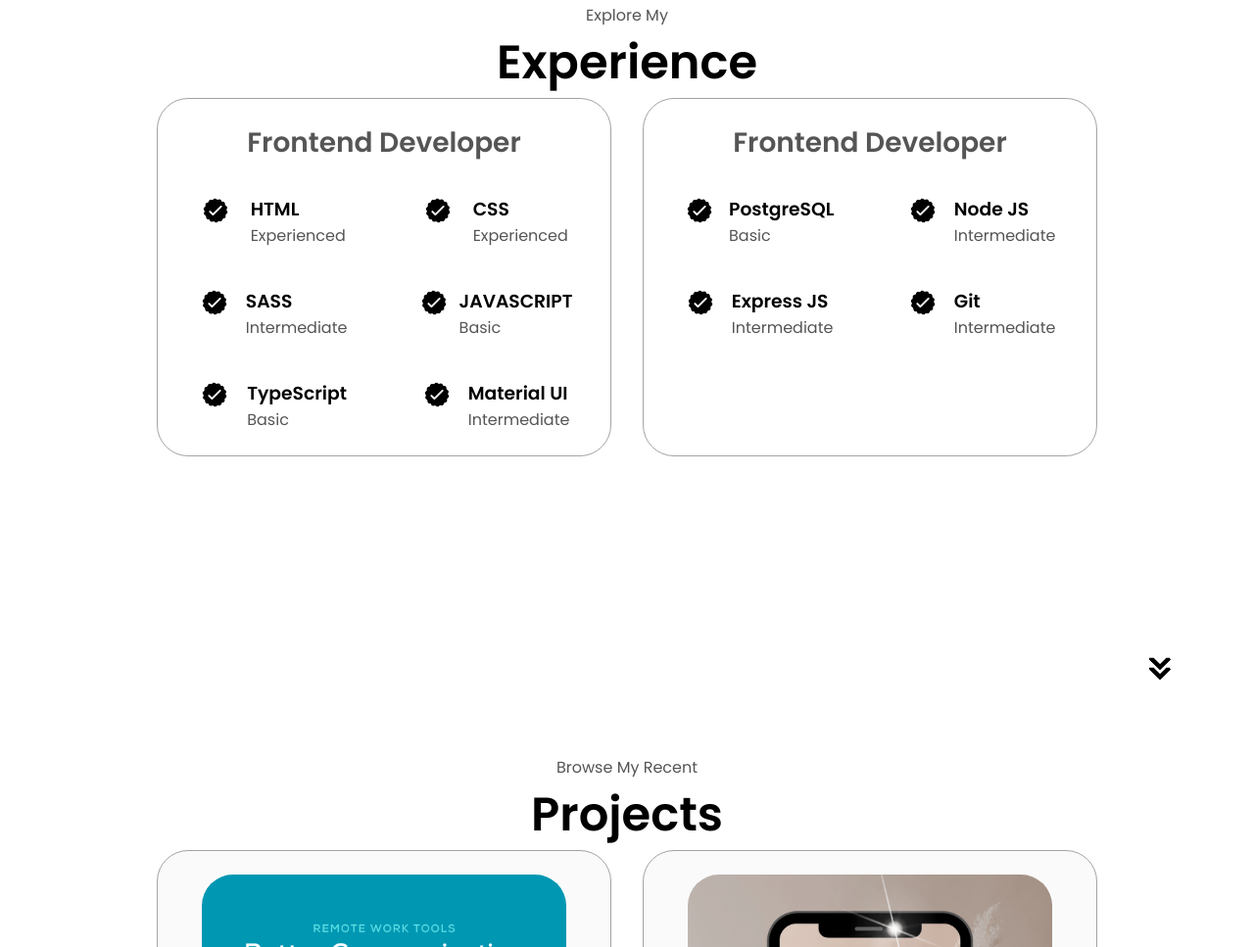
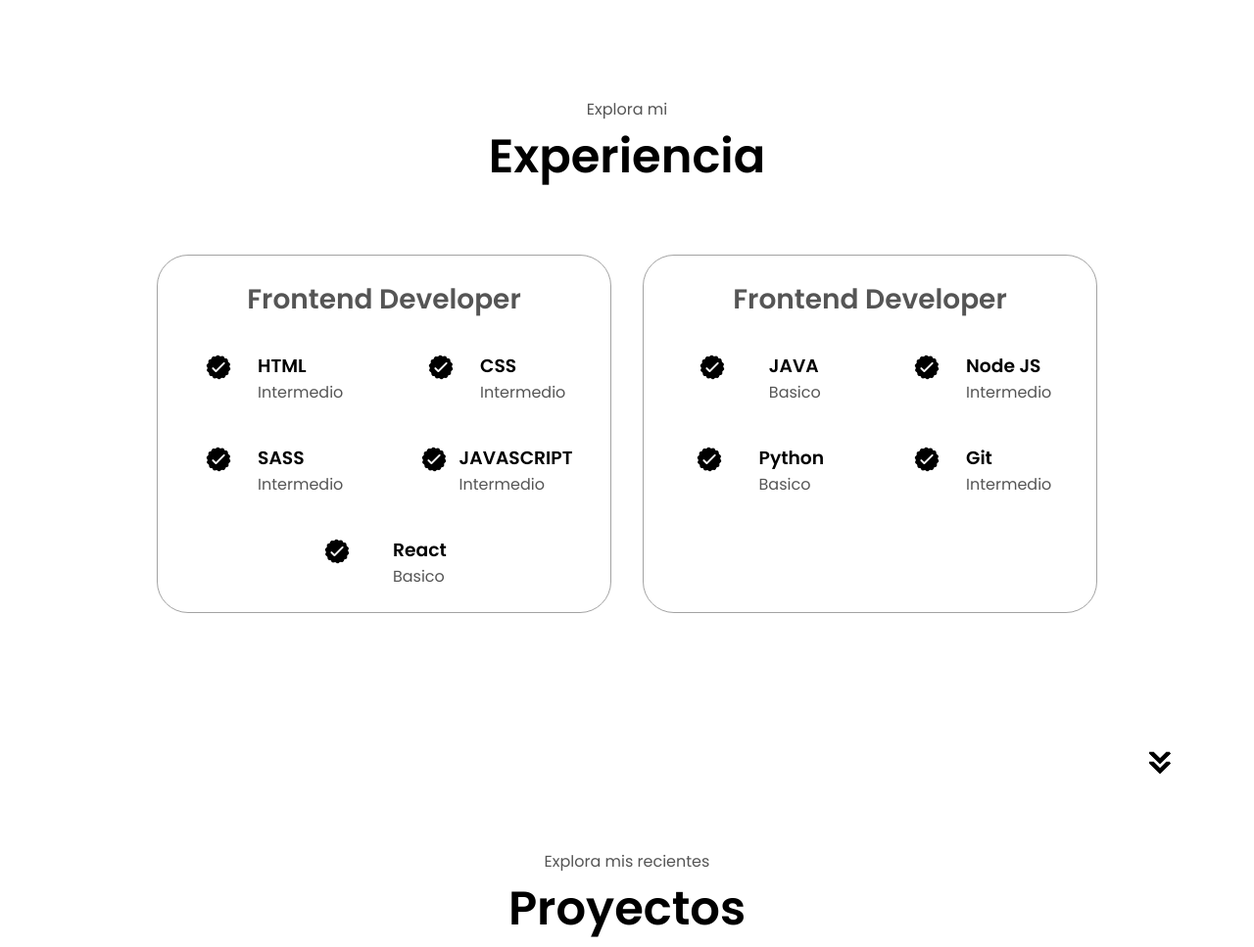
Before and after one commit to Juaanx7/PortfolioFotografia, a plain HTML site: page index.html in a window 1280 px wide. Shown: the part 1693-2660 px from the top of the page at 98% size. Drawn offline with Linux system fonts and the light colour scheme.

Commit message:
Se termino la personalizacion de la web

```diff
--- a/index.html
+++ b/index.html
@@ -48,8 +48,8 @@
                 <button class="btn btn-color-1" onclick="location.href='./#Contact'">Contacto</button>
             </div>
             <div id="socials-container">
-                <img src="./assets/linkedin.png" alt="My Linkedin profile" class="icon" onclick="location.href='https://linkedin.com/'">
-                <img src="./assets/github.png" alt="My github profile" class="icon" onclick="location.href='https://github.com/'">
+                <img src="./assets/linkedin.png" alt="My Linkedin profile" class="icon" onclick="location.href='https://linkedin.com/in/juan-acosta-qui%C3%B1ones/'">
+                <img src="./assets/github.png" alt="My github profile" class="icon" onclick="location.href='https://github.com/Juaanx7'">
             </div>
         </div>
 
@@ -65,13 +65,13 @@
                 <div class="about-containers">
                     <div class="details-container">
                         <img src="./assets/experience.png" alt="experience icon" class="icon">
-                        <h3>Experience</h3>
-                        <p>2+ years <br />Frontend Developer</p>
+                        <h3>Experiencia</h3>
+                        <p>+ de 1 año <br />Frontend Developer</p>
                     </div>
                     <div class="details-container">
                         <img src="./assets/education.png" alt="education icon" class="icon">
-                        <h3>education</h3>
-                        <p>B.Sc. Bachelors Degree <br />M.Sc Master Degree</p>
+                        <h3>Educacion</h3>
+                        <p>Tec. superior en Desarrollo de Software <br />Instituto Superior "Dr. Bernardo Houssay"</p>
                     </div>
                 </div>
                 <div class="text-container">
@@ -82,8 +82,8 @@
         <img src="./assets/arrow.png" alt="Arrow icon" class="icon arrow" onclick="location.href='./#experience'">
     </section>
     <section id="Experience">
-        <p class="section__text__p1">Explore My</p>
-        <h1 class="title">Experience</h1>
+        <p class="section__text__p1">Explora mi</p>
+        <h1 class="title">Experiencia</h1>
         <div class="experience-details-container">
             <div class="about-containers">
                 <div class="details-container">
@@ -93,42 +93,35 @@
                             <img src="./assets/checkmark.png" alt="Experience Icon" class="icon">
                             <div>
                                 <h3>HTML</h3>
-                                <p>Experienced</p>
+                                <p>Intermedio</p>
                             </div>
                         </article>
                         <article>
                             <img src="./assets/checkmark.png" alt="Experience Icon" class="icon">
                             <div>
                                 <h3>CSS</h3>
-                                <p>Experienced</p>
+                                <p>Intermedio</p>
                             </div>
                         </article>
                         <article>
                             <img src="./assets/checkmark.png" alt="Experience Icon" class="icon">
                             <div>
                                 <h3>SASS</h3>
-                                <p>Intermediate</p>
+                                <p>Intermedio</p>
                             </div>
                         </article>
                         <article>
                             <img src="./assets/checkmark.png" alt="Experience Icon" class="icon">
                             <div>
                                 <h3>JAVASCRIPT</h3>
-                                <p>Basic</p>
+                                <p>Intermedio</p>
                             </div>
                         </article>
                         <article>
                             <img src="./assets/checkmark.png" alt="Experience Icon" class="icon">
                             <div>
-                                <h3>TypeScript</h3>
-                                <p>Basic</p>
-                            </div>
-                        </article>
-                        <article>
-                            <img src="./assets/checkmark.png" alt="Experience Icon" class="icon">
-                            <div>
-                                <h3>Material UI</h3>
-                                <p>Intermediate</p>
+                                <h3>React</h3>
+                                <p>Basico</p>
                             </div>
                         </article>
                     </div>
@@ -139,29 +132,29 @@
                         <article>
                             <img src="./assets/checkmark.png" alt="Experience Icon" class="icon">
                             <div>
-                                <h3>PostgreSQL</h3>
-                                <p>Basic</p>
+                                <h3>JAVA</h3>
+                                <p>Basico</p>
                             </div>
                         </article>
                         <article>
                             <img src="./assets/checkmark.png" alt="Experience Icon" class="icon">
                             <div>
                                 <h3>Node JS</h3>
-                                <p>Intermediate</p>
+                                <p>Intermedio</p>
                             </div>
                         </article>
                         <article>
                             <img src="./assets/checkmark.png" alt="Experience Icon" class="icon">
                             <div>
-                                <h3>Express JS</h3>
-                                <p>Intermediate</p>
+                                <h3>Python</h3>
+                                <p>Basico</p>
                             </div>
                         </article>
                         <article>
                             <img src="./assets/checkmark.png" alt="Experience Icon" class="icon">
                             <div>
                                 <h3>Git</h3>
-                                <p>Intermediate</p>
+                                <p>Intermedio</p>
                             </div>
                     </div>
                 </div>
@@ -170,8 +163,8 @@
         <img src="./assets/arrow.png" alt="Arrow icon" class="icon arrow" onclick="location.href='./#Projects'">
     </section>
     <section id="Projects">
-        <p class="section__text__p1">Browse My Recent</p>
-        <h1 class="title"> Projects</h1>
+        <p class="section__text__p1">Explora mis recientes</p>
+        <h1 class="title"> Proyectos</h1>
         <div class="experience-details-container">
             <div class="about-containers">
                 <div class="details-container color-container">
@@ -211,8 +204,8 @@
         <img src="./assets/arrow.png" alt="Arrow icon" class="icon arrow" onclick="location.href='./#Contact'">
     </section>
     <section id="Contact">
-        <p class="section__text__p1">Get in touch</p>
-        <h1 class="title">Contact Me</h1>
+        <p class="section__text__p1">¿Donde me encuentras?</p>
+        <h1 class="title">¡Escribeme!</h1>
         <div class="contact-info-upper-container">
             <div class="contact-info-container">
                 <img src="./assets/email.png" alt="icon contact-icon" class="icon contact-icon email-icon">
@@ -228,10 +221,10 @@
         <nav>
             <div class="nav-links-container">
                 <ul class="nav-links">
-                    <li><a href="#About">About</a></li>
-                    <li><a href="#Experience">Experience</a></li>
-                    <li><a href="#Projects">Projects</a></li>
-                    <li><a href="#Contact">Contact</a></li>
+                    <li><a href="#About">Sobre mi</a></li>
+                    <li><a href="#Experience">Experiencia</a></li>
+                    <li><a href="#Projects">Proyectos</a></li>
+                    <li><a href="#Contact">Contacto</a></li>
                 </ul>
             </div>
         </nav>
--- a/style.css
+++ b/style.css
@@ -216,7 +216,7 @@ section{
 .about-containers{
     gap: 2rem;
     margin-bottom: 2rem;
-    margin-top: 2r3m;
+    margin-top: 4rem;
 }
 .about-details-container{
     justify-content: center;
@@ -255,6 +255,7 @@ section{
 /* Experience Section */
 #Experience{
     position: relative;
+    margin-top: 6rem;
 }
 .experience-sub-title{
     color: rgb(85, 85, 85);
```
